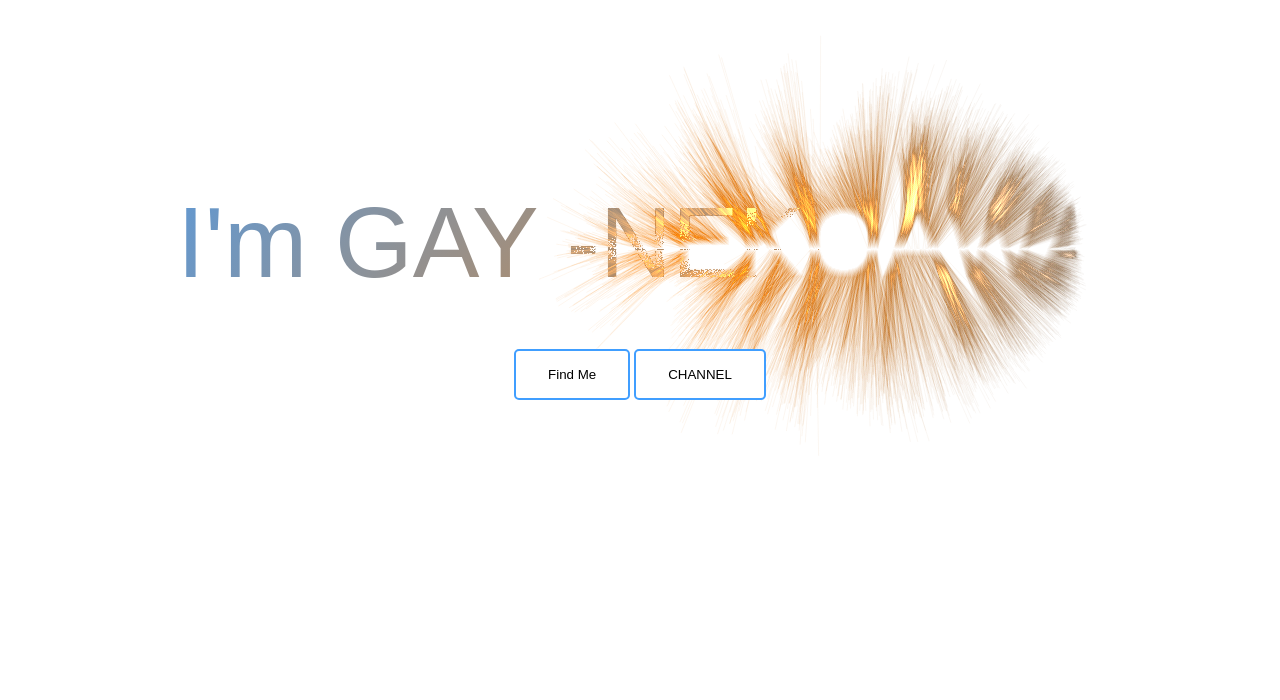
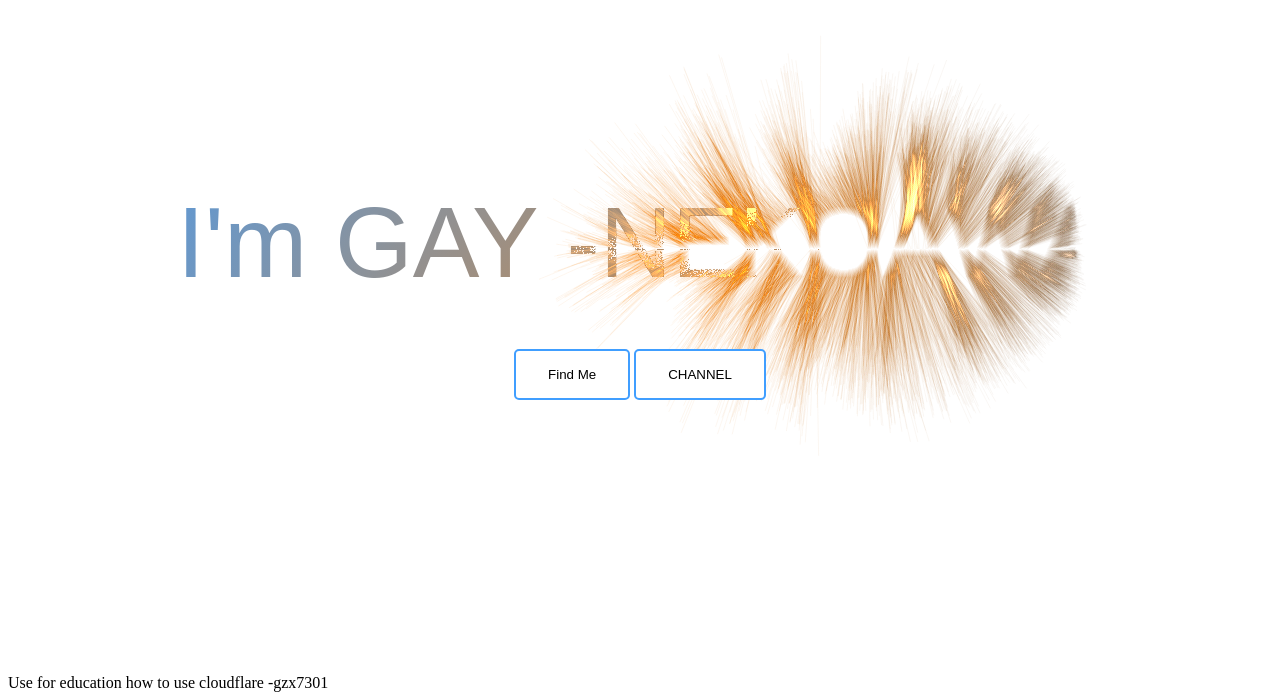
Before and after one commit to gzx7301/cloudflare-page, a plain HTML site: page index.html in a window 1280 px wide. Shown: the part 134-834 px from the top of the page. Drawn offline with Linux system fonts and the light colour scheme.

Commit message:
Update index.html

```diff
--- a/index.html
+++ b/index.html
@@ -205,4 +205,5 @@
         }
     }
 </script>
+    <d>Use for education how to use cloudflare  -gzx7301<d>
 </html>
```
